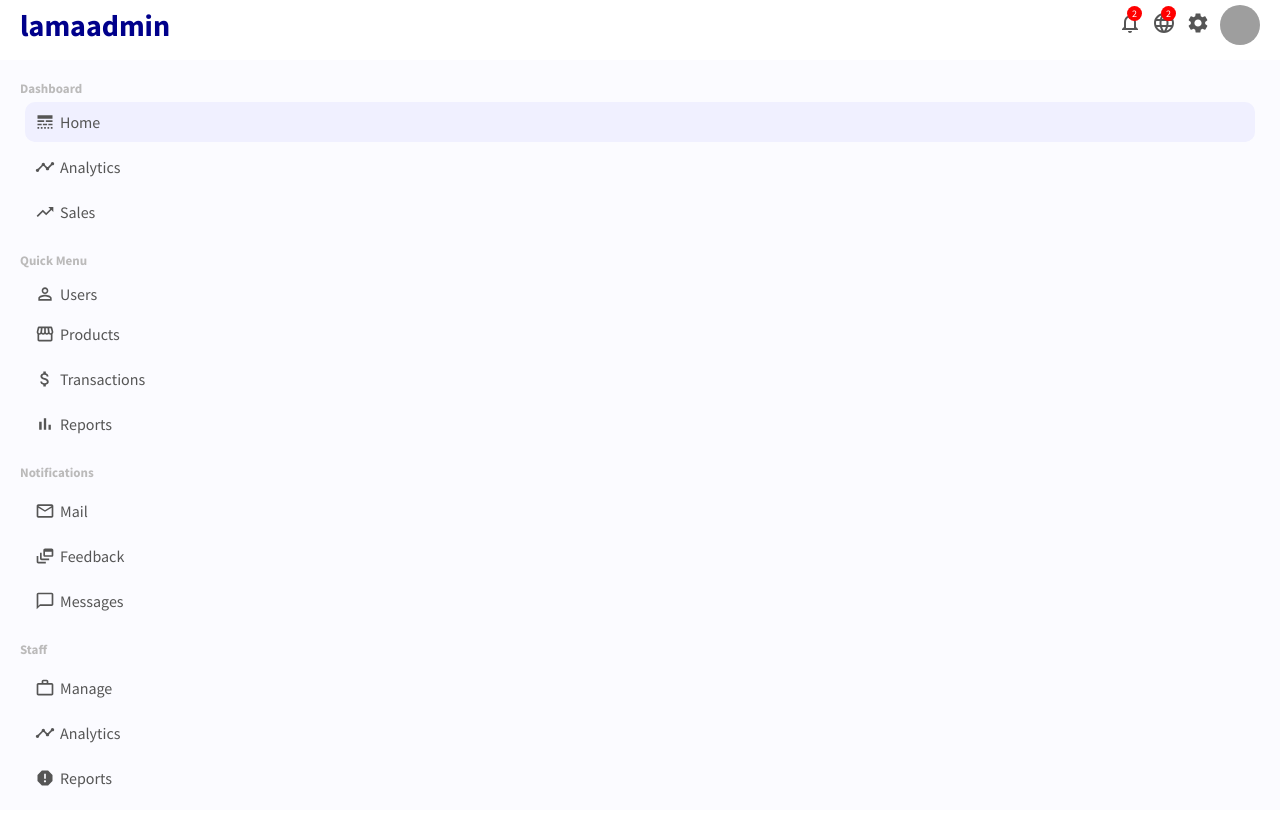
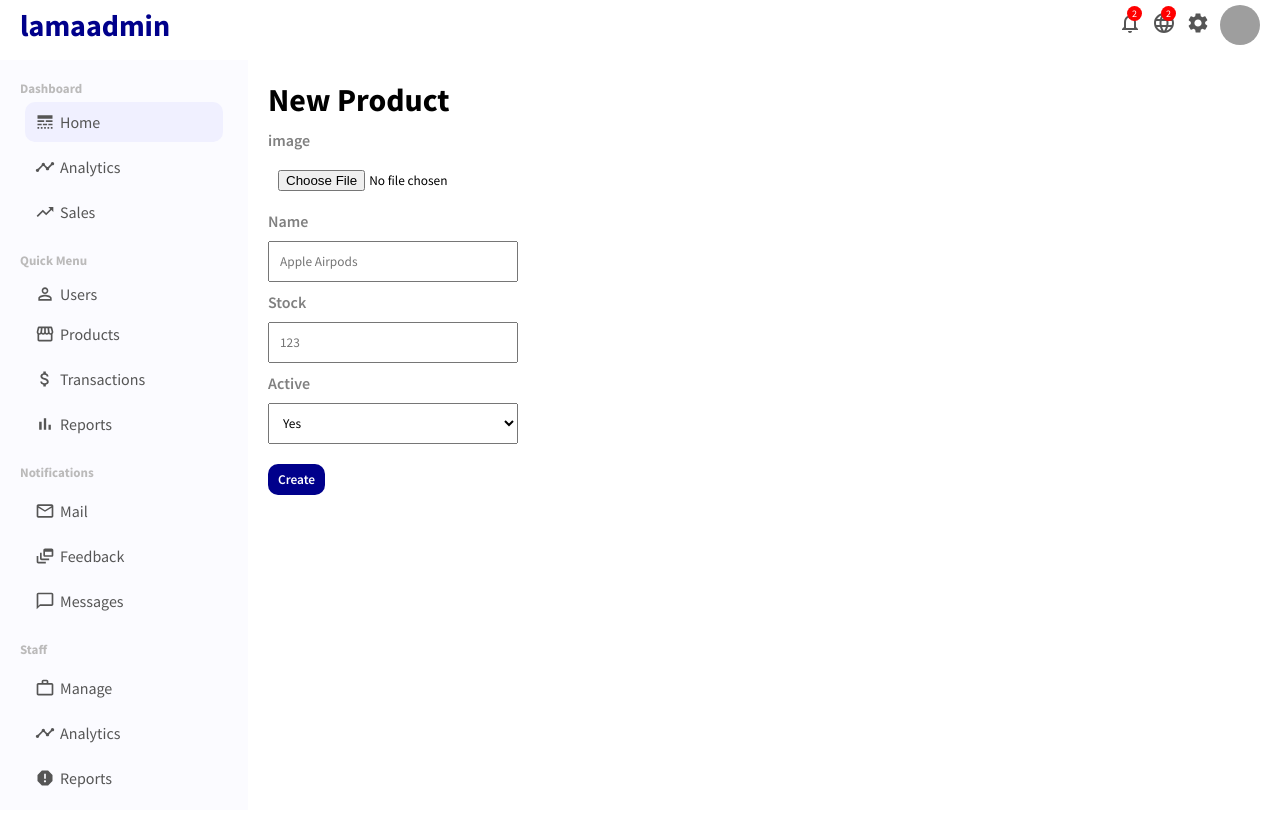
Before and after one commit to nur1208/Netflix, a React (Create React App) app in the folder frontend/: page /newProduct in a window 1280 px wide. Shown: the top 826 px of the page. Built offline with nearby package versions, Linux system fonts and the light colour scheme; grey boxes are pictures that could not be loaded.

Commit message:
Building add new product  page

```diff
--- a/frontend/src/App.jsx
+++ b/frontend/src/App.jsx
@@ -8,6 +8,7 @@ import { User } from "./pages/user/User";
 import { NewUser } from "./pages/newUser/NewUser";
 import { ProductList } from "./pages/productList/ProductList";
 import { Product } from "./pages/product/Product";
+import { NewProduct } from "./pages/newProduct/NewProduct";
 
 function App() {
   return (
@@ -21,6 +22,7 @@ function App() {
           <Route path="/users" exact component={UserList} />
           <Route path="/newUser" exact component={NewUser} />
           <Route path="/products" exact component={ProductList} />
+          <Route path="/newProduct" exact component={NewProduct} />
           <Route path="/users/:id" exact component={User} />
           <Route path="/products/:id" exact component={Product} />
           {/* <HomePage /> */}
--- /dev/null
+++ b/frontend/src/pages/newProduct/NewProduct.jsx
@@ -0,0 +1,24 @@
+import React from "react";
+import {
+  AddProductButton,
+  AddProductForm,
+  AddProductTitle,
+  NewProductContainer,
+} from "./newProductSC";
+import { renderAddProductItem } from "./newProductUtils";
+
+export const NewProduct = () => {
+  return (
+    <NewProductContainer id="NewProductContainer">
+      <AddProductTitle id="AddProductTitle">
+        New Product
+      </AddProductTitle>
+      <AddProductForm id="AddProductForm">
+        {renderAddProductItem()}
+      </AddProductForm>
+      <AddProductButton id="AddProductButton">
+        Create
+      </AddProductButton>
+    </NewProductContainer>
+  );
+};
--- /dev/null
+++ b/frontend/src/pages/newProduct/newProductSC.js
@@ -0,0 +1,44 @@
+import styled from "styled-components";
+
+export const NewProductContainer = styled.div`
+  flex: 4;
+  padding: 20px;
+`;
+
+export const AddProductTitle = styled.h1``;
+
+export const AddProductForm = styled.form`
+  margin-top: 10px;
+`;
+
+export const AddProductItem = styled.div`
+  width: 250px;
+  display: flex;
+  flex-direction: column;
+  margin-bottom: 10px;
+
+  & > label {
+    color: gray;
+    font-weight: 600;
+    margin-bottom: 10px;
+  }
+
+  & > input {
+    padding: 10px;
+  }
+
+  & > select {
+    padding: 10px;
+  }
+`;
+
+export const AddProductButton = styled.button`
+  margin-top: 10px;
+  padding: 7px 10px;
+  border: none;
+  border-radius: 10px;
+  background-color: darkblue;
+  color: white;
+  font-weight: 600;
+  cursor: pointer;
+`;
--- /dev/null
+++ b/frontend/src/pages/newProduct/newProductUtils.js
@@ -0,0 +1,26 @@
+import { AddProductItem } from "./newProductSC";
+
+const addProductItems = [
+  { label: "image", type: "file", id: "file" },
+  { label: "Name", type: "text", placeholder: "Apple Airpods" },
+  { label: "Stock", type: "text", placeholder: "123" },
+  { label: "Active", id: "active", type: "select" },
+];
+
+export const renderAddProductItem = () => {
+  return addProductItems.map(
+    ({ label, type, placeholder, id }, index) => (
+      <AddProductItem id="AddProductItem" key={index}>
+        <label>{label}</label>
+        {type === "select" ? (
+          <select name="active" id="active">
+            <option value="yes">Yes</option>
+            <option value="no">No</option>
+          </select>
+        ) : (
+          <input type={type} id={id} placeholder={placeholder} />
+        )}
+      </AddProductItem>
+    )
+  );
+};
```
Also changed, not shown: 1 other file (tests, documents, lock files or other folders).
